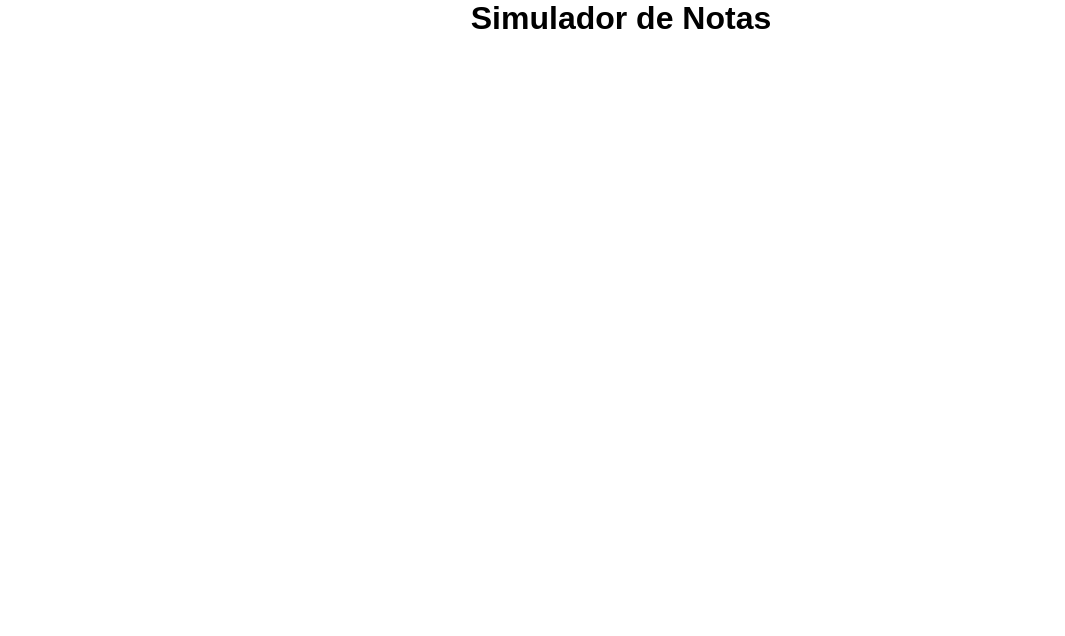
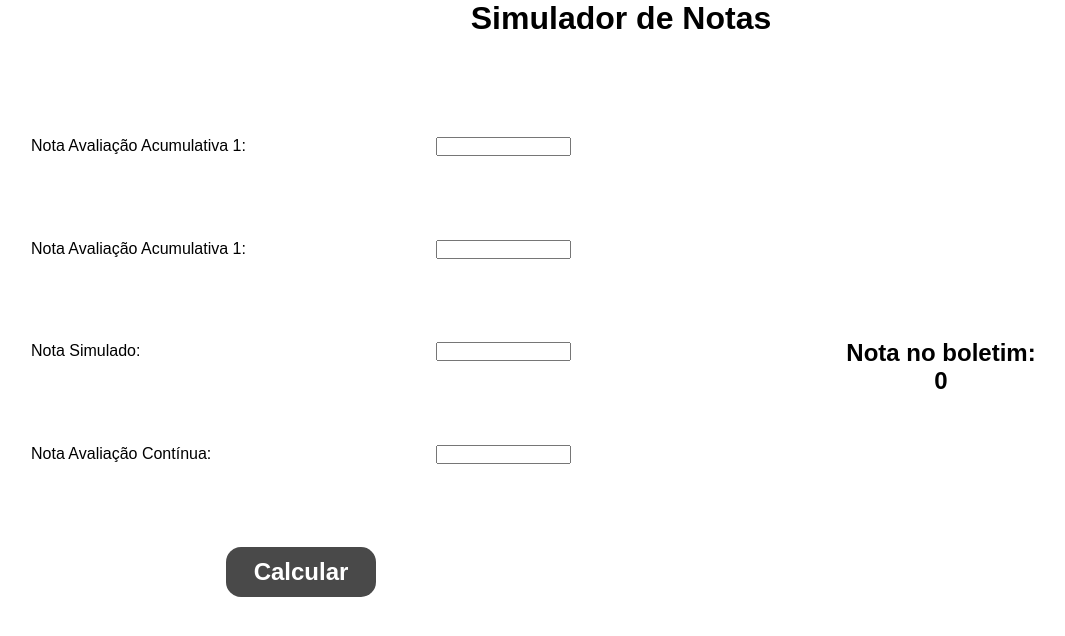
Before and after one commit to SilvaIgorDosSantos/simulador-notas, a plain HTML site: page index.html in a window 1280 px wide. Shown: the whole page, without its empty margins (19-1084 px from the left). Drawn offline with Linux system fonts and the light colour scheme.

Commit message:
Add input and final grade

```diff
--- a/css/index.css
+++ b/css/index.css
@@ -23,3 +23,46 @@ h1 {
     width: 50%;
     margin: 0 50px 0 50px;
 }
+
+.notas {
+    display: flex;
+    flex-direction: column;
+    justify-content: space-between;
+    align-items: center;
+}
+
+.entrada-notas {
+    width: 100%;
+    display: flex;
+    flex-direction: row;
+    justify-content: space-between;
+}
+
+.entrada-notas p {
+    width: 70%;
+    margin-bottom: 10px;
+}
+
+.entrada-notas input {
+    width: 25%;
+    margin-bottom: 10px;
+}
+
+.calcular {
+    height: 50px;
+    width: 150px;
+    border-radius: 15px;
+    background-color: rgb(73, 73, 73);
+    color: white;
+    display: flex;
+    justify-content: center;
+    align-items: center;
+    cursor: pointer;
+}
+
+.resultados {
+    display: flex;
+    flex-direction: column;
+    justify-content: center;
+    align-items: center;
+}
--- a/index.html
+++ b/index.html
@@ -12,10 +12,30 @@
 
     <div class="container">
         <div class="notas">
+            <div class="entrada-notas">
+                <p>Nota Avaliação Acumulativa 1:</p>
+                <input type="number" id="1" min="0" max="10">
+            </div>
+            <div class="entrada-notas">
+                <p>Nota Avaliação Acumulativa 1:</p>
+                <input type="number" id="2" min="0" max="10">
+            </div>
+            <div class="entrada-notas">
+                <p>Nota Simulado:</p>
+                <input type="number" id="3" min="0" max="10">
+            </div>
+            <div class="entrada-notas">
+                <p>Nota Avaliação Contínua:</p>
+                <input type="number" id="4" min="0" max="10">
+            </div>
 
+            <div class="calcular">
+                <h2>Calcular</h2>
+            </div>
         </div>
         <div class="resultados">
-
+            <h2>Nota no boletim: </h2>
+            <h2 id="nota-boletim">0</h2>
         </div>
     </div>
 </body>
```
